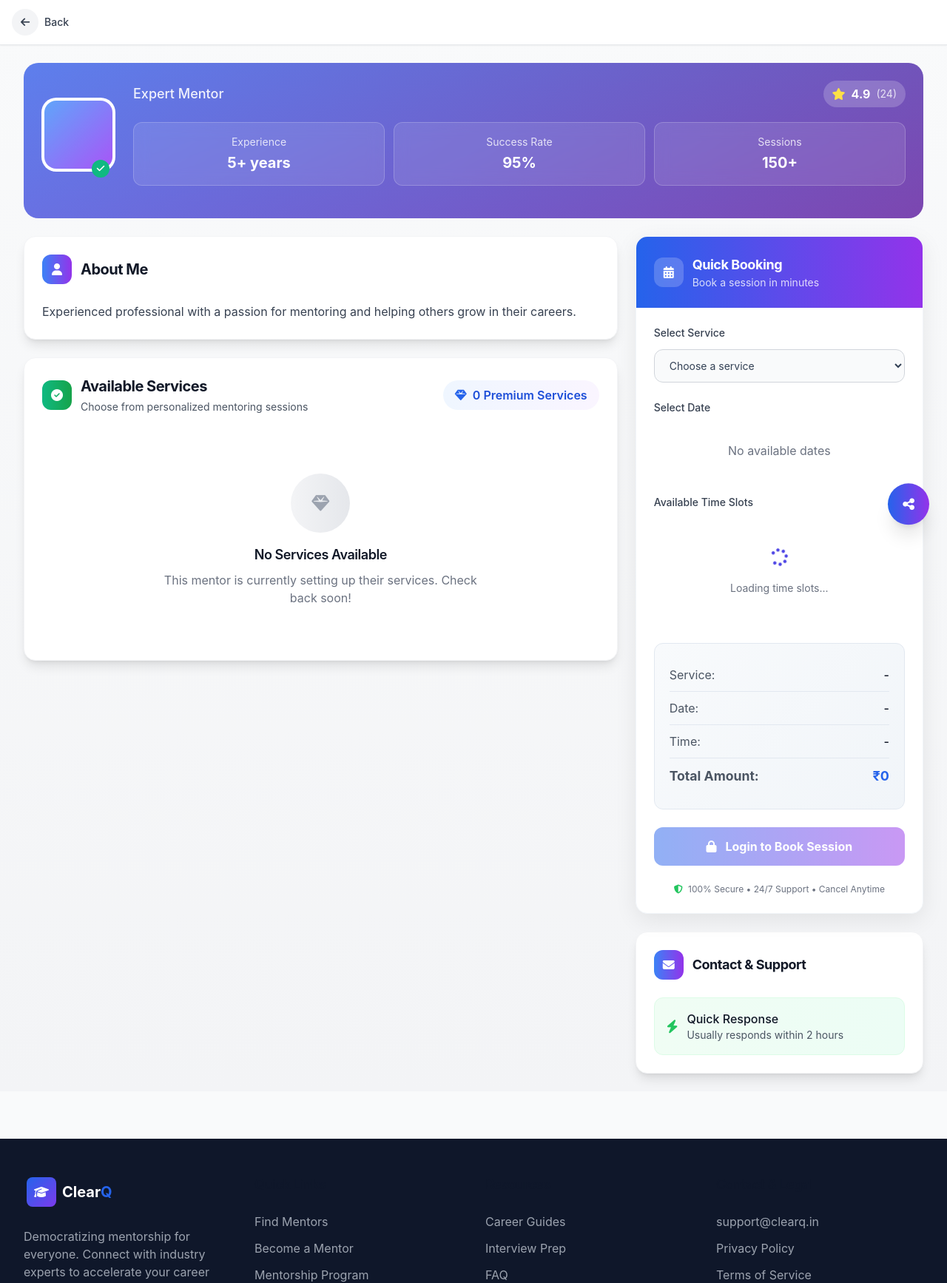
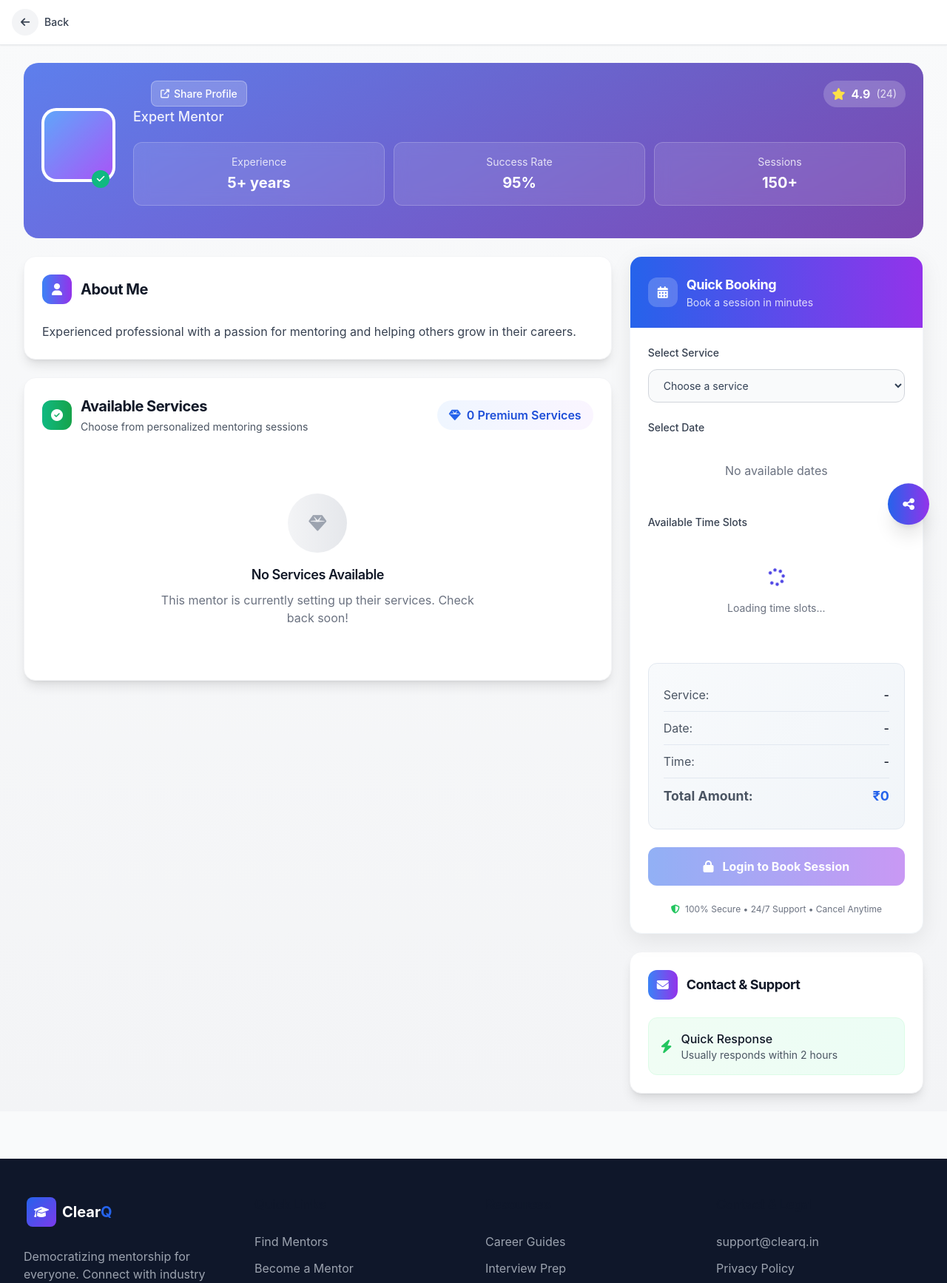
Before and after one commit to Abhidesh12/Clearq_platform, a FastAPI app: template templates/mentor_profile.html in a window 1280 px wide. Shown: the part 65-1799 px from the top of the page at 74% size. Run offline with FastAPI, Linux system fonts and the light colour scheme; the template is opened without the code that fills it, so the values that code supplies are empty; some libraries are stand-ins or nearby versions.

Commit message:
Update mentor_profile.html

```diff
--- a/templates/mentor_profile.html
+++ b/templates/mentor_profile.html
@@ -239,6 +254,9 @@
         overflow: hidden;
         box-shadow: 0 8px 30px rgba(0, 0, 0, 0.08);
         border: 1px solid #f1f5f9;
+        width: 100%;
+        max-width: 100%;
+        box-sizing: border-box;
     }
 
     .date-selector {
@@ -368,6 +386,35 @@
         font-size: 0.75rem;
     }
 
+    /* Share Link Button */
+    .share-link-btn {
+        display: inline-flex;
+        align-items: center;
+        gap: 6px;
+        padding: 6px 12px;
+        background: rgba(255, 255, 255, 0.2);
+        backdrop-filter: blur(10px);
+        border: 1px solid rgba(255, 255, 255, 0.3);
+        border-radius: 8px;
+        color: white;
+        font-size: 0.875rem;
+        font-weight: 500;
+        cursor: pointer;
+        transition: all 0.2s ease;
+        text-decoration: none;
+        margin-left: 12px;
+    }
+
+    .share-link-btn:hover {
+        background: rgba(255, 255, 255, 0.3);
+        transform: translateY(-1px);
+    }
+
+    .share-link-btn i {
+        font-size: 0.75rem;
+        opacity: 0.9;
+    }
+
     /* Stats Cards */
     .stats-grid {
         display: grid;
@@ -432,9 +507,48 @@
         backdrop-filter: blur(10px);
         border: 1px solid rgba(255, 255, 255, 0.2);
     }
+
+    /* Fix layout overflow */
+    .grid-container {
+        display: grid;
+        grid-template-columns: 1fr;
+        gap: 24px;
+        width: 100%;
+        box-sizing: border-box;
+    }
+
+    @media (min-width: 1024px) {
+        .grid-container {
+            grid-template-columns: 2fr 1fr;
+        }
+    }
+
+    .left-column {
+        width: 100%;
+        box-sizing: border-box;
+    }
+
+    .right-column {
+        width: 100%;
+        box-sizing: border-box;
+    }
+
+    .service-card-link {
+        display: block;
+        text-decoration: none;
+        color: inherit;
+        height: 100%;
+    }
+
+    /* Ensure no horizontal overflow */
+    .overflow-container {
+        width: 100%;
+        overflow-x: hidden;
+        box-sizing: border-box;
+    }
 </style>
 
-<div class="min-h-screen bg-gradient-to-b from-gray-50 to-gray-100">
+<div class="min-h-screen bg-gradient-to-b from-gray-50 to-gray-100 overflow-container">
     <!-- Floating Share Button -->
     <div class="floating-share animate-fadeInUp">
         <button id="shareButton"
@@ -455,7 +569,7 @@
                     <span class="font-medium hidden sm:block text-sm">Back</span>
                 </button>
 
-                <h1 class="text-lg font-bold text-gray-900 truncate px-2">
+                <h1 class="text-lg font-bold text-gray-900 truncate px-2 max-w-[200px] sm:max-w-[300px]">
                     {{ (mentor.user.full_name[:18] + '...') if mentor.user.full_name and mentor.user.full_name|length > 18 else mentor.user.full_name if mentor.user.full_name else mentor.user.username }}
                 </h1>
 
@@ -470,7 +584,7 @@
         </div>
     </div>
 
-    <div class="max-w-7xl mx-auto px-4 sm:px-6 lg:px-8 py-6">
+    <div class="max-w-7xl mx-auto px-4 sm:px-6 lg:px-8 py-6 overflow-hidden">
         <!-- Profile Header -->
         <div class="profile-header animate-fadeInUp">
             <div class="absolute inset-0 bg-gradient-to-br from-blue-500/20 to-purple-600/20"></div>
@@ -495,23 +609,33 @@
                     </div>
 
                     <!-- Profile Info -->
-                    <div class="flex-1">
+                    <div class="flex-1 min-w-0">
                         <div class="flex flex-col sm:flex-row sm:items-start justify-between gap-4 mb-4">
-                            <div>
-                                <h1 class="text-2xl font-bold text-white mb-1">{{ mentor.user.full_name if mentor.user.full_name else mentor.user.username }}</h1>
+                            <div class="min-w-0">
+                                <div class="flex items-center gap-3 flex-wrap">
+                                    <h1 class="text-2xl font-bold text-white mb-1 truncate">{{ mentor.user.full_name if mentor.user.full_name else mentor.user.username }}</h1>
+                                    <!-- Share Link Button -->
+                                    <a href="{{ request.url }}" target="_blank" class="share-link-btn" title="Open profile in new tab">
+                                        <i class="fas fa-external-link-alt"></i>
+                                        <span class="hidden sm:inline">Share Profile</span>
+                                        <span class="inline sm:hidden">Share</span>
+                                    </a>
+                                </div>
                                 <div class="flex items-center gap-2 flex-wrap">
-                                    <span class="text-lg font-medium text-white/90">{{ mentor.job_title if mentor.job_title else 'Expert Mentor' }}</span>
+                                    <span class="text-lg font-medium text-white/90 truncate">{{ mentor.job_title if mentor.job_title else 'Expert Mentor' }}</span>
                                     {% if mentor.company %}
                                     <span class="text-white/70">•</span>
-                                    <span class="text-white/80">{{ mentor.company }}</span>
+                                    <span class="text-white/80 truncate">{{ mentor.company }}</span>
                                     {% endif %}
                                 </div>
                             </div>
 
+                            <div class="flex items-center gap-3 flex-shrink-0">
                                 <div class="flex items-center gap-2 px-3 py-1.5 bg-white/20 backdrop-blur-sm rounded-full">
                                     <i class="fas fa-star text-yellow-300"></i>
                                     <span class="font-bold text-white">{{ mentor.rating if mentor.rating else '4.9' }}</span>
                                     <span class="text-white/80 text-sm">({{ mentor.review_count if mentor.review_count else '24' }})</span>
+                                </div>
                             </div>
                         </div>
 
@@ -538,7 +662,7 @@
                             {% if mentor.skills %}
                                 {% set skills_list = mentor.skills.split(',') %}
                                 {% for skill in skills_list[:6] %}
-                                <span class="px-3 py-1.5 bg-white/20 backdrop-blur-sm rounded-lg text-sm font-medium text-white">
+                                <span class="px-3 py-1.5 bg-white/20 backdrop-blur-sm rounded-lg text-sm font-medium text-white truncate max-w-[150px]">
                                     {{ skill }}
                                 </span>
                                 {% endfor %}
@@ -555,9 +679,9 @@
         </div>
 
         <!-- Main Content Grid -->
-        <div class="grid grid-cols-1 lg:grid-cols-3 gap-6">
+        <div class="grid-container">
             <!-- Left Column -->
-            <div class="lg:col-span-2 space-y-6">
+            <div class="left-column space-y-6">
                 <!-- About Section -->
                 <div class="bg-white rounded-2xl shadow-lg border border-gray-100 p-6 animate-fadeInUp">
                     <div class="flex items-center gap-3 mb-6">
@@ -604,8 +728,8 @@
                     {% if services and services|length > 0 %}
                     <div class="services-grid">
                         {% for service in services %}
-                         <a href="/{{ mentor.user.username }}/service/{{ service.id }}"
-                             class="block hover:no-underline service-card-link">
+                        <a href="/mentor/username/{{ mentor.user.username }}/service/{{ service.id }}"
+                           class="service-card-link">
                             <div class="service-card">
                                 {% if service.is_popular %}
                                 <div class="service-card-badge">Most Popular</div>
@@ -678,7 +802,7 @@
             </div>
 
             <!-- Right Column - Quick Booking -->
-            <div class="space-y-6">
+            <div class="right-column space-y-6">
                 <!-- Quick Booking Card -->
                 <div id="quick-booking" class="quick-booking-card animate-fadeInUp lg:sticky lg:top-24">
                     <div class="bg-gradient-to-r from-blue-600 to-purple-600 p-6">
@@ -798,7 +922,7 @@
                             <div class="w-10 h-10 rounded-lg bg-white flex items-center justify-center">
                                 <i class="fas fa-envelope text-blue-600"></i>
                             </div>
-                            <div>
+                            <div class="min-w-0">
                                 <p class="text-sm font-medium text-gray-900">Email</p>
                                 <p class="text-sm text-gray-600 truncate">{{ mentor.user.email }}</p>
                             </div>
@@ -810,10 +934,10 @@
                             <div class="w-10 h-10 rounded-lg bg-white flex items-center justify-center">
                                 <i class="fab fa-linkedin text-blue-600"></i>
                             </div>
-                            <div>
+                            <div class="min-w-0">
                                 <p class="text-sm font-medium text-gray-900">LinkedIn</p>
                                 <a href="{{ mentor.linkedin_url }}" target="_blank"
-                                   class="text-sm text-blue-600 hover:text-blue-800 hover:underline">
+                                   class="text-sm text-blue-600 hover:text-blue-800 hover:underline truncate block">
                                     Connect with me
                                 </a>
                             </div>
@@ -877,18 +1001,17 @@ async function loadTimeSlots(date) {
         const pathParts = window.location.pathname.split('/');
         let identifier;
 
-// New URL format: /username or /username/service/123
-if (pathParts.length >= 2 && pathParts[1]) {
-    identifier = pathParts[1]; // Username
+        if (pathParts[1] === 'mentor' && pathParts[2] === 'username') {
+            identifier = pathParts[3];
         } else {
-    identifier = {{ mentor.id }}; // Fallback to ID
+            identifier = {{ mentor.id }};
         }
 
         if (!identifier) {
             throw new Error('Invalid mentor identifier');
         }
 
-        const response = await fetch('/api/time-slots/user/' + identifier, {
+        const response = await fetch('/api/time-slots/' + identifier, {
             method: 'POST',
             headers: {
                 'Content-Type': 'application/json',
```
Also changed, not shown: other parts of templates/mentor_profile.html (+46 -3 lines). Lines whose indentation alone changed are shown as unchanged.
